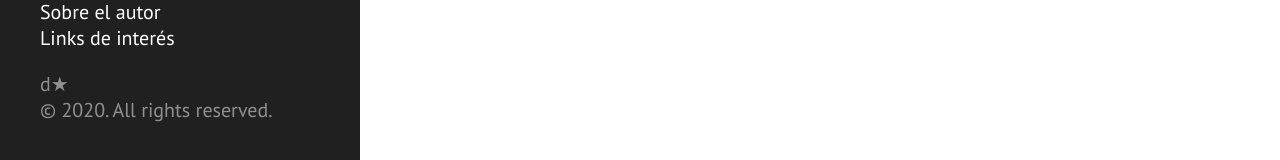
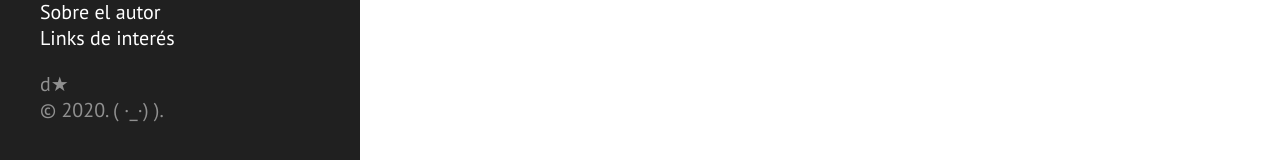
Before and after one commit to nicomedinap/nicomedinap.github.io, a Jekyll site: the page built from V4Catalog.md, in a window 1280 px wide. Shown: the part 737-897 px from the top of the page. Built offline with Jekyll 4.4.1, drawn with Linux system fonts in a browser that asks for light colours.

Commit message:
Update sidebar.html

```diff
--- a/_includes/sidebar.html
+++ b/_includes/sidebar.html
@@ -35,6 +35,6 @@
       <li class="sidebar-nav-item"><a href="{{ site.github.repo }}">GitHub project</a></li>
       <li class="sidebar-nav-item">Currently v{{ site.version }}</li-->
     </ul>d★
-    <p>&copy; {{ site.time | date: '%Y' }}. All rights reserved.</p>
+    <p>&copy; {{ site.time | date: '%Y' }}. ( ·_·) ).</p>
   </div>
 </div>
```
